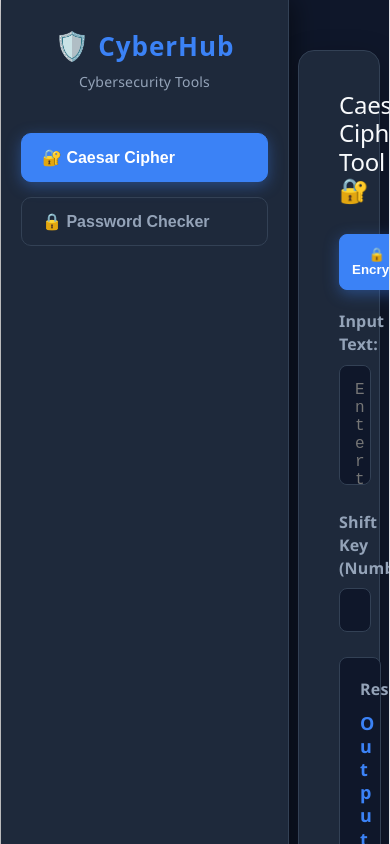
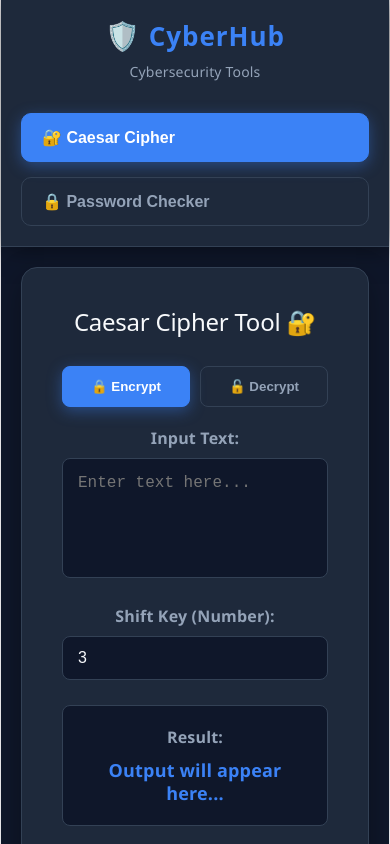
Before and after one commit to ma8749850-afk/cyber-tools, a React (Vite) app: page / in a window 390 px wide. Shown: the top 844 px of the page. Built offline with nearby package versions, Linux system fonts and the light colour scheme.

Commit message:
Make design responsive for mobile screens

```diff
--- a/src/App.css
+++ b/src/App.css
@@ -1,184 +1,47 @@
-.counter {
-  font-size: 16px;
-  padding: 5px 10px;
-  border-radius: 5px;
-  color: var(--accent);
-  background: var(--accent-bg);
-  border: 2px solid transparent;
-  transition: border-color 0.3s;
-  margin-bottom: 24px;
+/* التصميم الأساسي للشاشات الكبيرة */
+.app-container {
+  font-family: 'Segoe UI', Roboto, Tahoma, sans-serif;
+  direction: ltr;
+  min-height: 100vh;
+  display: flex;
+  background-color: #0f172a;
+  color: #f8fafc;
+}
 
-  &:hover {
-    border-color: var(--accent-border);
+.sidebar {
+  width: 280px;
+  background-color: #1e293b;
+  padding: 30px 20px;
+  border-right: 1px solid #334155;
+  box-shadow: 4px 0 25px rgba(0,0,0,0.5);
+  display: flex;
+  flex-direction: column;
+}
+
+.main-content {
+  flex: 1;
+  padding: 50px;
+  display: flex;
+  justify-content: center;
+  align-items: flex-start;
+  overflow-y: auto;
+}
+
+/* التجاوب مع شاشات الموبايل (Responsive Design) */
+@media (max-width: 768px) {
+  .app-container {
+    flex-direction: column; /* تحويل العرض من أفقي لرأسي */
   }
-  &:focus-visible {
-    outline: 2px solid var(--accent);
-    outline-offset: 2px;
+
+  .sidebar {
+    width: 100%; /* القائمة الجانبية تاخد عرض الشاشة كله */
+    border-right: none;
+    border-bottom: 1px solid #334155;
+    padding: 20px;
+    box-sizing: border-box; /* عشان الـ padding مايبوظش العرض */
+  }
+
+  .main-content {
+    padding: 20px; /* تقليل المسافات الفاضية في الموبايل */
   }
 }
-
-.hero {
-  position: relative;
-
-  .base,
-  .framework,
-  .vite {
-    inset-inline: 0;
-    margin: 0 auto;
-  }
-
-  .base {
-    width: 170px;
-    position: relative;
-    z-index: 0;
-  }
-
-  .framework,
-  .vite {
-    position: absolute;
-  }
-
-  .framework {
-    z-index: 1;
-    top: 34px;
-    height: 28px;
-    transform: perspective(2000px) rotateZ(300deg) rotateX(44deg) rotateY(39deg)
-      scale(1.4);
-  }
-
-  .vite {
-    z-index: 0;
-    top: 107px;
-    height: 26px;
-    width: auto;
-    transform: perspective(2000px) rotateZ(300deg) rotateX(40deg) rotateY(39deg)
-      scale(0.8);
-  }
-}
-
-#center {
-  display: flex;
-  flex-direction: column;
-  gap: 25px;
-  place-content: center;
-  place-items: center;
-  flex-grow: 1;
-
-  @media (max-width: 1024px) {
-    padding: 32px 20px 24px;
-    gap: 18px;
-  }
-}
-
-#next-steps {
-  display: flex;
-  border-top: 1px solid var(--border);
-  text-align: left;
-
-  & > div {
-    flex: 1 1 0;
-    padding: 32px;
-    @media (max-width: 1024px) {
-      padding: 24px 20px;
-    }
-  }
-
-  .icon {
-    margin-bottom: 16px;
-    width: 22px;
-    height: 22px;
-  }
-
-  @media (max-width: 1024px) {
-    flex-direction: column;
-    text-align: center;
-  }
-}
-
-#docs {
-  border-right: 1px solid var(--border);
-
-  @media (max-width: 1024px) {
-    border-right: none;
-    border-bottom: 1px solid var(--border);
-  }
-}
-
-#next-steps ul {
-  list-style: none;
-  padding: 0;
-  display: flex;
-  gap: 8px;
-  margin: 32px 0 0;
-
-  .logo {
-    height: 18px;
-  }
-
-  a {
-    color: var(--text-h);
-    font-size: 16px;
-    border-radius: 6px;
-    background: var(--social-bg);
-    display: flex;
-    padding: 6px 12px;
-    align-items: center;
-    gap: 8px;
-    text-decoration: none;
-    transition: box-shadow 0.3s;
-
-    &:hover {
-      box-shadow: var(--shadow);
-    }
-    .button-icon {
-      height: 18px;
-      width: 18px;
-    }
-  }
-
-  @media (max-width: 1024px) {
-    margin-top: 20px;
-    flex-wrap: wrap;
-    justify-content: center;
-
-    li {
-      flex: 1 1 calc(50% - 8px);
-    }
-
-    a {
-      width: 100%;
-      justify-content: center;
-      box-sizing: border-box;
-    }
-  }
-}
-
-#spacer {
-  height: 88px;
-  border-top: 1px solid var(--border);
-  @media (max-width: 1024px) {
-    height: 48px;
-  }
-}
-
-.ticks {
-  position: relative;
-  width: 100%;
-
-  &::before,
-  &::after {
-    content: '';
-    position: absolute;
-    top: -4.5px;
-    border: 5px solid transparent;
-  }
-
-  &::before {
-    left: 0;
-    border-left-color: var(--border);
-  }
-  &::after {
-    right: 0;
-    border-right-color: var(--border);
-  }
-}
--- a/src/App.jsx
+++ b/src/App.jsx
@@ -1,43 +1,24 @@
 import React, { useState } from 'react';
 import CaesarCipher from './tools/CaesarCipher';
 import PasswordChecker from './tools/PasswordChecker';
+import './App.css'; // السطر ده مهم جداً لاستدعاء التصميم
 
 export default function App() {
   const [activeTool, setActiveTool] = useState("caesar");
 
-  // Modern Dark Theme Colors
+  // الألوان اللي لسه محتاجينها للزراير التفاعلية
   const colors = {
-    bg: '#0f172a',
-    sidebar: '#1e293b',
-    textMain: '#f8fafc',
+    primary: '#3b82f6',
     textMuted: '#94a3b8',
-    primary: '#3b82f6',
     border: '#334155'
   };
 
   return (
-    <div style={{
-      fontFamily: "'Segoe UI', Roboto, Tahoma, sans-serif",
-      direction: 'ltr', // Changed to Left-to-Right
-      minHeight: '100vh',
-      display: 'flex',
-      backgroundColor: colors.bg,
-      color: colors.textMain
-    }}>
+    <div className="app-container">
 
-      {/* Sidebar */}
-      <div style={{
-        width: '280px',
-        backgroundColor: colors.sidebar,
-        padding: '30px 20px',
-        borderRight: `1px solid ${colors.border}`, // Border on the right now
-        boxShadow: '4px 0 25px rgba(0,0,0,0.5)', // Adjusted shadow direction
-        display: 'flex',
-        flexDirection: 'column'
-      }}>
-
-        {/* Logo / Header */}
-        <div style={{ textAlign: 'center', marginBottom: '40px' }}>
+      {/* القائمة الجانبية */}
+      <div className="sidebar">
+        <div style={{ textAlign: 'center', marginBottom: '30px' }}>
           <h2 style={{ margin: 0, color: colors.primary, fontSize: '26px', fontWeight: 'bold', letterSpacing: '1px' }}>
             <span style={{ fontSize: '28px' }}>🛡️</span> CyberHub
           </h2>
@@ -46,7 +27,6 @@ export default function App() {
           </p>
         </div>
 
-        {/* Tool Buttons */}
         <ul style={{ listStyleType: 'none', padding: 0, margin: 0, display: 'flex', flexDirection: 'column', gap: '15px' }}>
           <li>
             <button
@@ -59,7 +39,7 @@ export default function App() {
                 color: activeTool === "caesar" ? '#fff' : colors.textMuted,
                 border: `1px solid ${activeTool === "caesar" ? colors.primary : colors.border}`,
                 borderRadius: '10px',
-                textAlign: 'left', // Aligned text to the left
+                textAlign: 'left',
                 fontSize: '16px',
                 fontWeight: '600',
                 transition: 'all 0.3s ease',
@@ -80,7 +60,7 @@ export default function App() {
                 color: activeTool === "password" ? '#fff' : colors.textMuted,
                 border: `1px solid ${activeTool === "password" ? colors.primary : colors.border}`,
                 borderRadius: '10px',
-                textAlign: 'left', // Aligned text to the left
+                textAlign: 'left',
                 fontSize: '16px',
                 fontWeight: '600',
                 transition: 'all 0.3s ease',
@@ -93,15 +73,8 @@ export default function App() {
         </ul>
       </div>
 
-      {/* Main Content Area */}
-      <div style={{
-        flex: 1,
-        padding: '50px',
-        display: 'flex',
-        justifyContent: 'center',
-        alignItems: 'flex-start',
-        overflowY: 'auto'
-      }}>
+      {/* منطقة العرض الرئيسية */}
+      <div className="main-content">
         {activeTool === "caesar" && <CaesarCipher />}
         {activeTool === "password" && <PasswordChecker />}
       </div>
```
